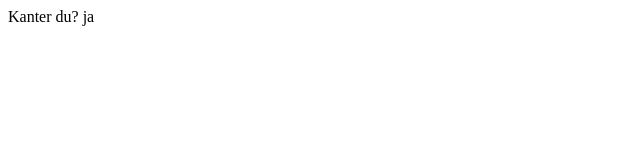
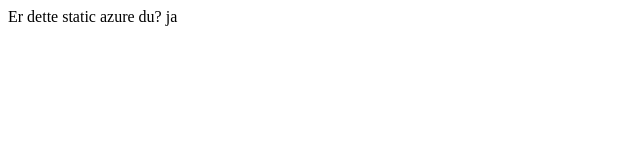
Before and after one commit to PowerKuu/static-test, a plain HTML site: page index.html in a window 1280 px wide. Shown: the whole page, without its empty margins (0-640 px from the left). Drawn offline with Linux system fonts and the light colour scheme.

Commit message:
Update text in index.html

```diff
--- a/index.html
+++ b/index.html
@@ -6,6 +6,6 @@
     <title>Document</title>
 </head>
 <body>
-    Kanter du? ja
+    Er dette static azure du? ja
 </body>
 </html>
```
